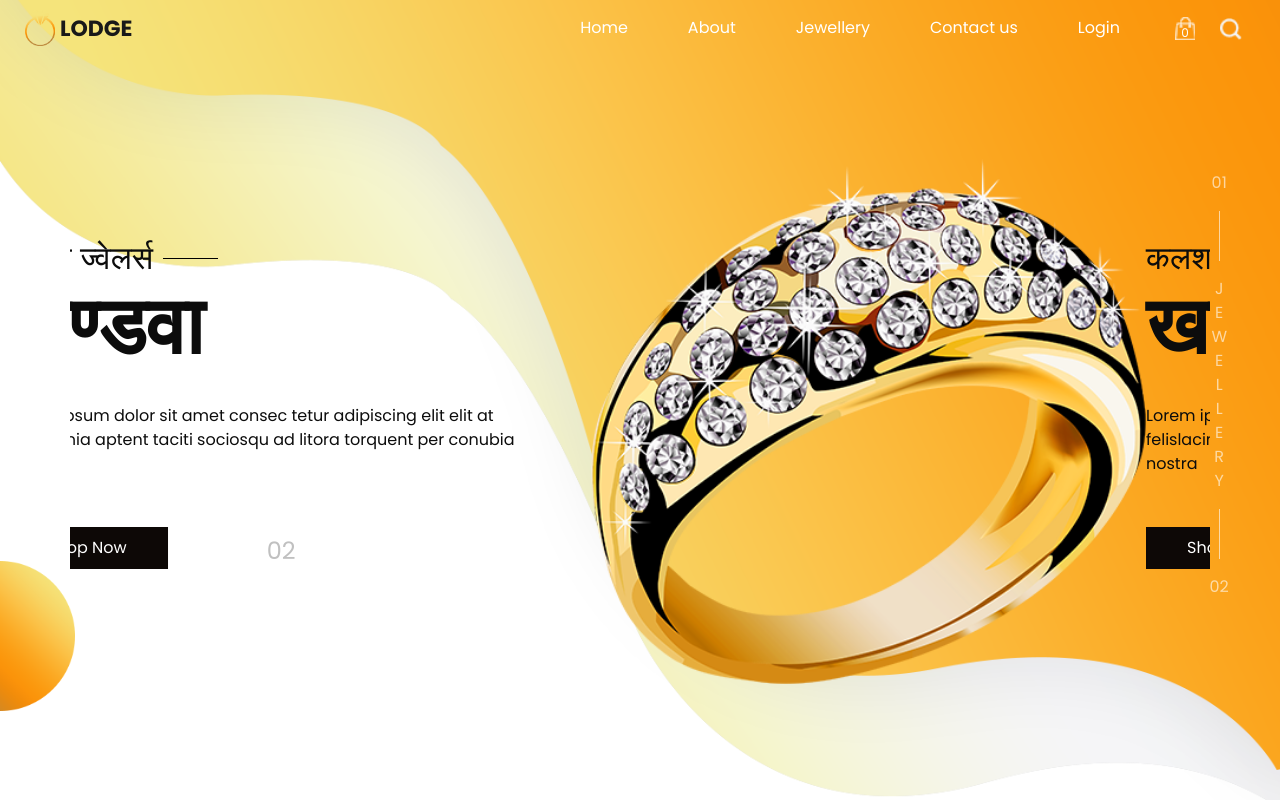
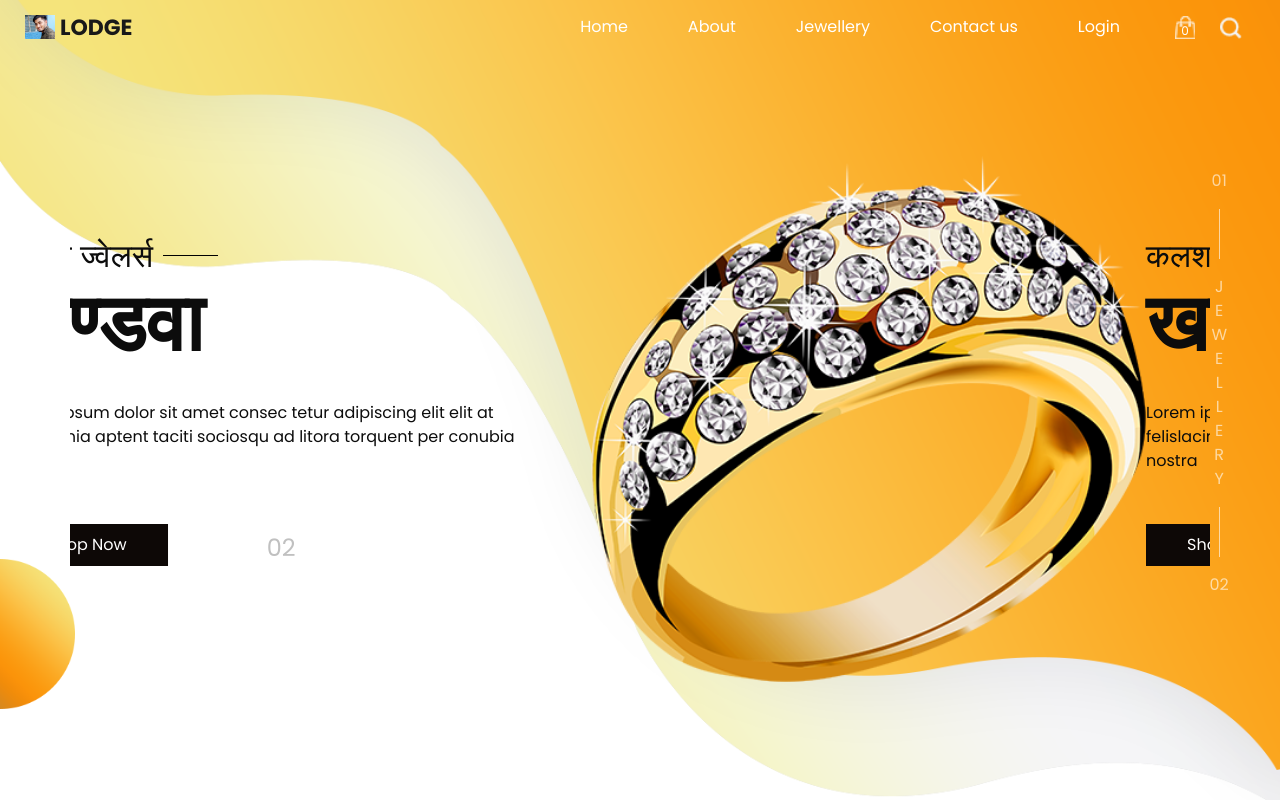
Before and after one commit to kuldeep1747/kppatelJewelers, a plain HTML site: page index.html in a window 1280 px wide. Shown: the top 800 px of the page. Drawn offline with nearby package versions, Linux system fonts and the light colour scheme; a web font is replaced by a local one.

Commit message:
Update index.html

```diff
--- a/index.html
+++ b/index.html
@@ -36,7 +36,7 @@
       <div class="container-fluid">
         <nav class="navbar navbar-expand-lg custom_nav-container ">
           <a class="navbar-brand" href="index.html">
-            <img src="images/logo.png" alt="">
+            <img src="images/c1.png" alt="">
             <span>
               Lodge
             </span>
```
